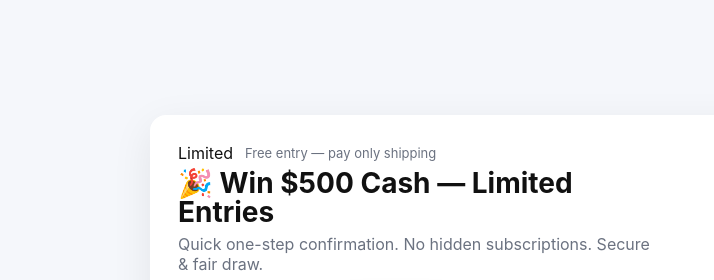
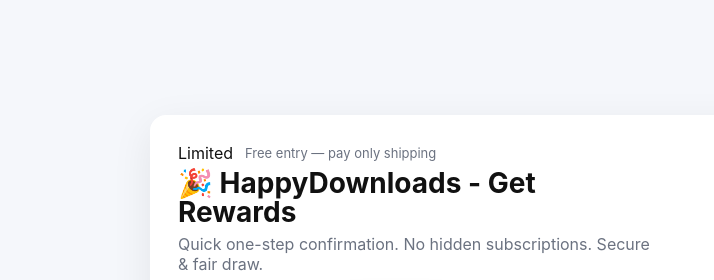
Before and after one commit to monir1984017-prog/skin-healthcare, a plain HTML site: page index.html in a window 1280 px wide. Shown: the top 280 px of the page, 0-714 px from the left. Drawn offline with Linux system fonts and the light colour scheme; grey boxes are pictures that could not be loaded.

Commit message:
Update index.html

```diff
--- a/index.html
+++ b/index.html
@@ -50,7 +50,7 @@
         <div style="color:var(--muted);font-size:13px">Free entry — pay only shipping</div>
       </div>
 
-      <h1 class="headline">🎉 Win $500 Cash — Limited Entries</h1>
+      <h1 class="headline">🎉 HappyDownloads - Get Rewards</h1>
       <p class="sub">Quick one-step confirmation. No hidden subscriptions. Secure & fair draw.</p>
 
       <div class="cta-row" style="margin-top:8px">
```
